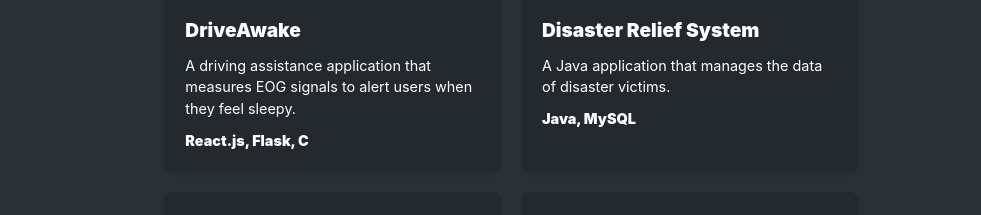
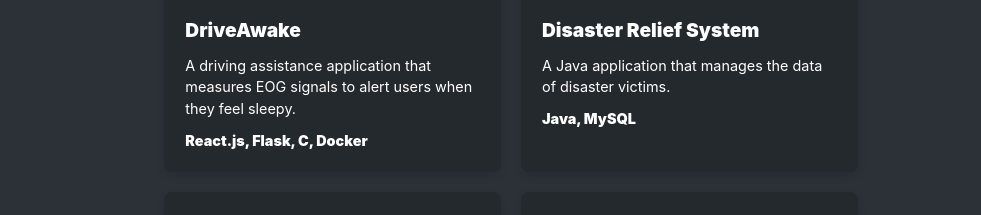
Before and after one commit to debodam/Debo_Portfolio, a React (Create React App) app: page / in a window 1280 px wide. Shown: the part 1907-2122 px from the top of the page, without its empty margins (129-1110 px from the left). Built offline with nearby package versions, Linux system fonts and the light colour scheme.

Commit message:
Added docker to my project list

```diff
--- a/src/Pages/homepage/index.jsx
+++ b/src/Pages/homepage/index.jsx
@@ -46,7 +46,7 @@
     },
     DriveAwake: {
       desc: "A driving assistance application that measures EOG signals to alert users when they feel sleepy.",
-      techStack: "React.js, Flask, C",
+      techStack: "React.js, Flask, C, Docker",
       link: "https://github.com/debodam/nathacks2023",
     },
     "Disaster Relief System": {
```
